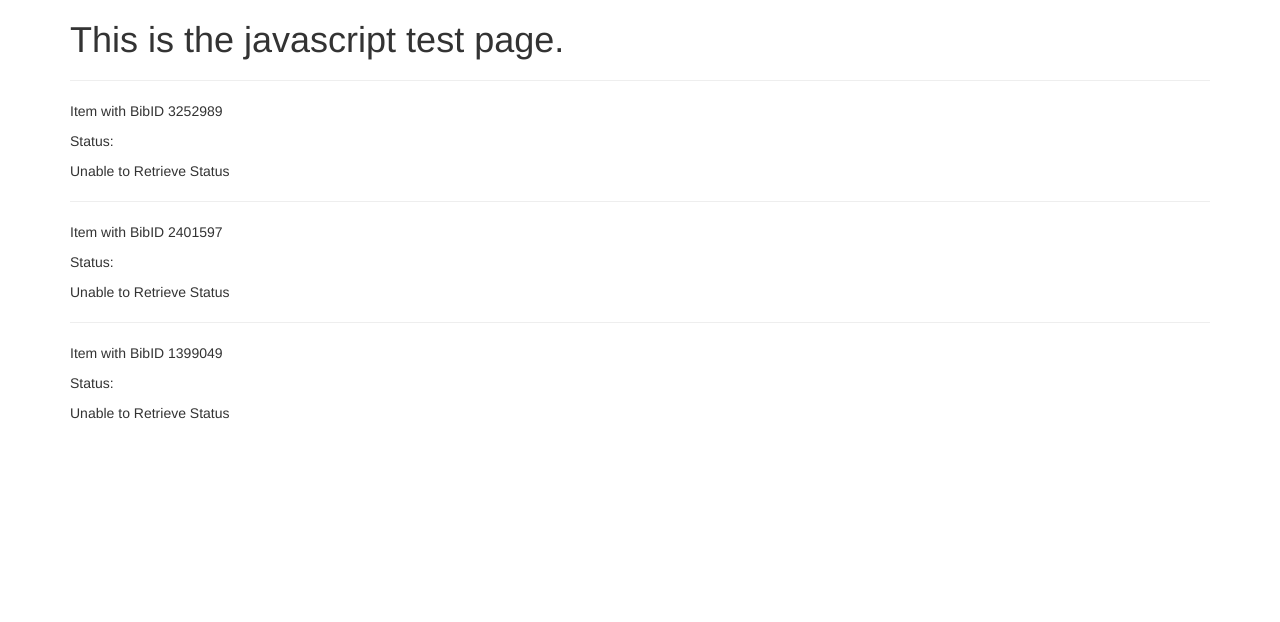
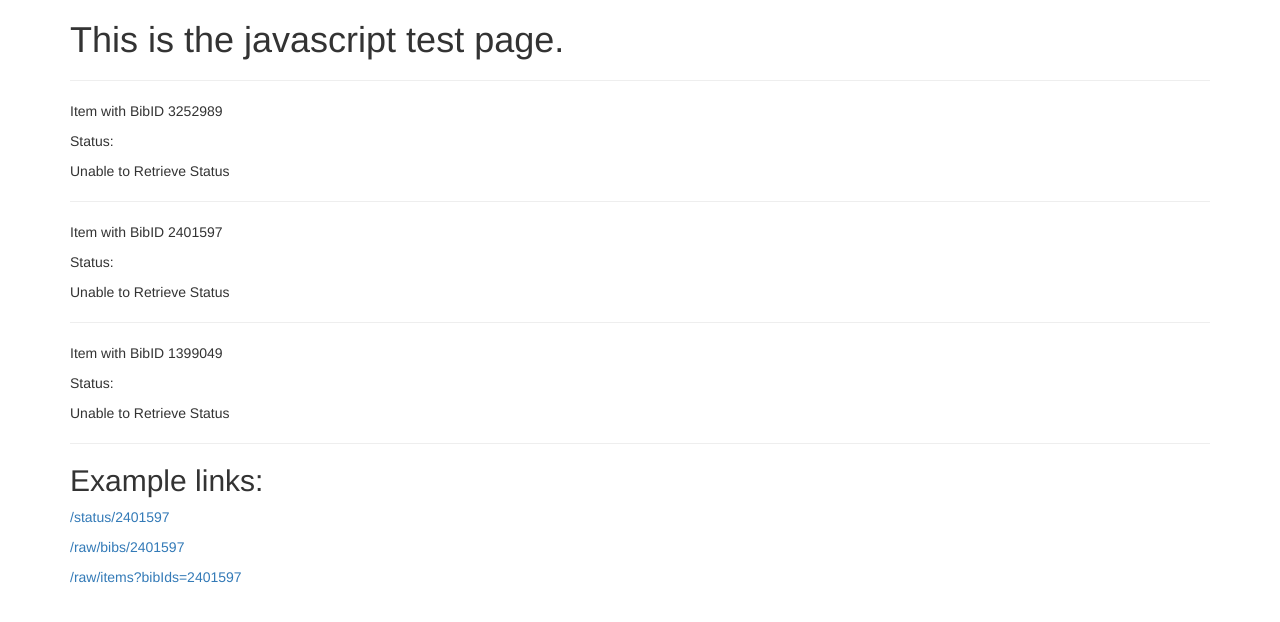
Before and after one commit to cu-library/tyro, a plain HTML site: page static/index.html in a window 1280 px wide. Drawn offline with nearby package versions, Linux system fonts and the light colour scheme; no server answers.

Commit message:
added example links

```diff
--- a/static/index.html
+++ b/static/index.html
@@ -54,7 +54,15 @@
         <div class="getStatus" data-bibID="2401597"><p>Item with BibID 2401597</p><p>Status:</p></div>
         <hr>
         <div class="getStatus" data-bibID="1399049"><p>Item with BibID 1399049</p><p>Status:</p></div>
+        <hr>
+        <h2>Example links:</h2>
+        <p><a href="/status/2401597">/status/2401597</a></p>
+        <p><a href="/raw/bibs/2401597">/raw/bibs/2401597</a></p>
+        <p><a href="/raw/items?bibIds=2401597">/raw/items?bibIds=2401597</a></p>
+        <p></p>
 
     </div>
+
+
 </body>
 </html>
```
